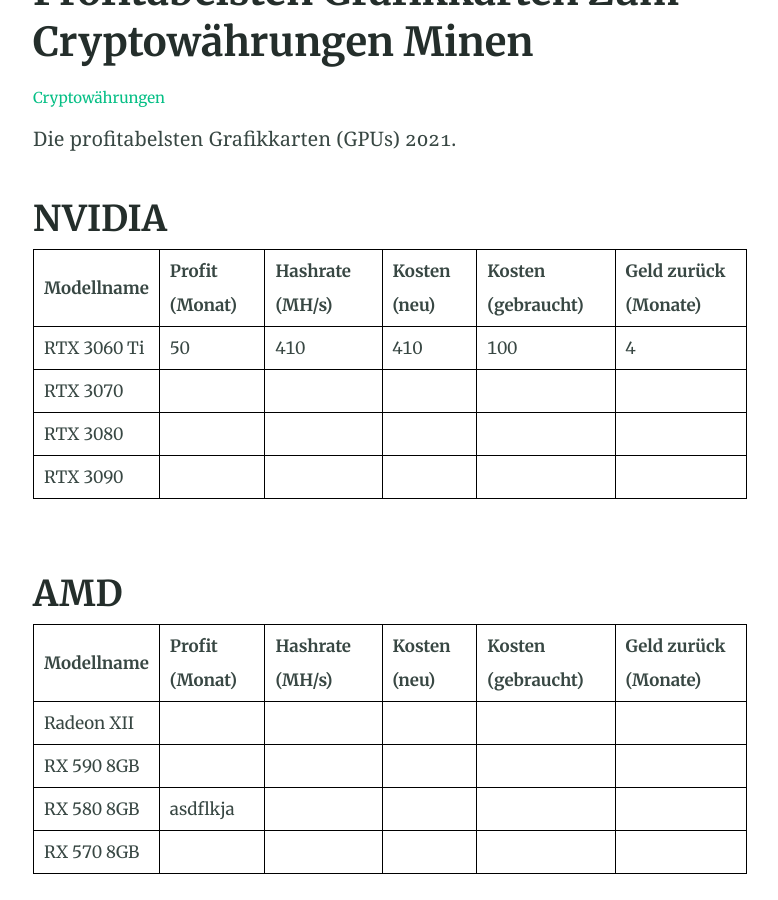
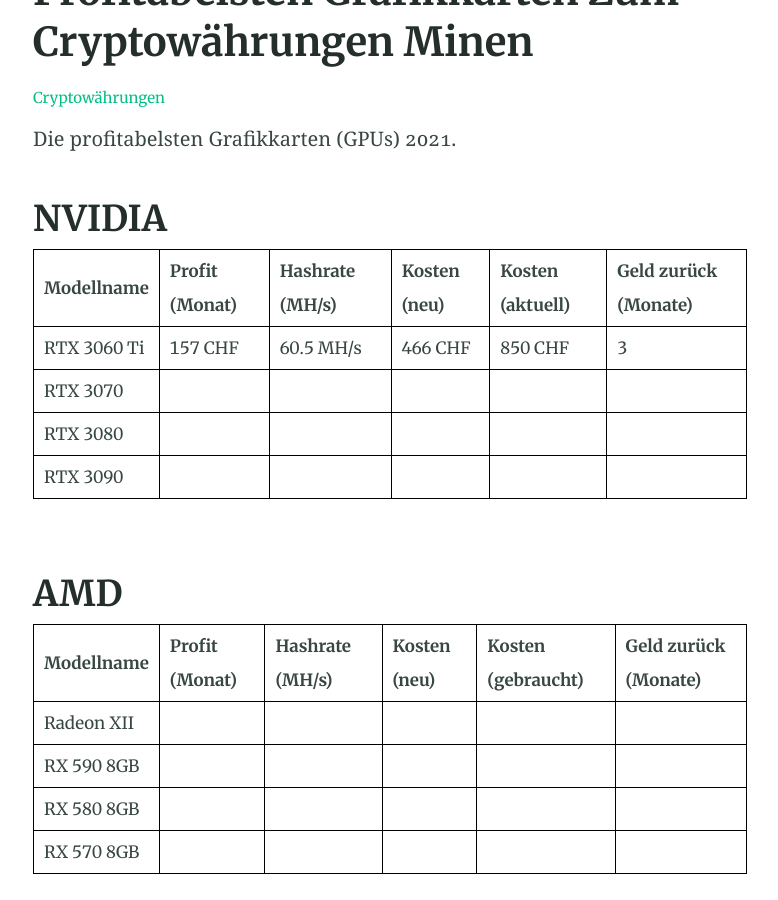
Before and after one commit to joelbrendle/joel_blog, a Jekyll site: the page built from _posts/2016-08-29-example-post-two.md, in a window 1280 px wide and 900 px high, scrolled down 393 px. Shown: the whole window, without its empty margins (250-1028 px from the left). Built offline with Jekyll 4.4.1, drawn with Linux system fonts in a browser that asks for light colours.

Commit message:
Update from Forestry.io Joel Brendle updated _posts/2016-08-29-example-post-two.md

```diff
--- a/_posts/2016-08-29-example-post-two.md
+++ b/_posts/2016-08-29-example-post-two.md
@@ -23,8 +23,8 @@
 
 ## NVIDIA
 
-**Modellname** | **Profit (Monat)** | **Hashrate (MH/s)** | **Kosten (neu)** | **Kosten (gebraucht)** | **Geld zurück (Monate)**
-RTX 3060 Ti | 50 | 410 | 410 | 100 | 4
+**Modellname** | **Profit (Monat)** | **Hashrate (MH/s)** | **Kosten (neu)** | **Kosten (aktuell)** | **Geld zurück (Monate)**
+RTX 3060 Ti | 157 CHF | 60.5 MH/s | 466 CHF | 850 CHF | 3
 RTX 3070 |
 RTX 3080 |
 RTX 3090 |
@@ -36,7 +36,7 @@
 **Modellname** | **Profit (Monat)** | **Hashrate (MH/s)** | **Kosten (neu)** | **Kosten (gebraucht)** | **Geld zurück (Monate)**
 Radeon XII |
 RX 590 8GB |
-RX 580 8GB | asdflkja
+RX 580 8GB |
 RX 570 8GB |
 
 <br>
```
